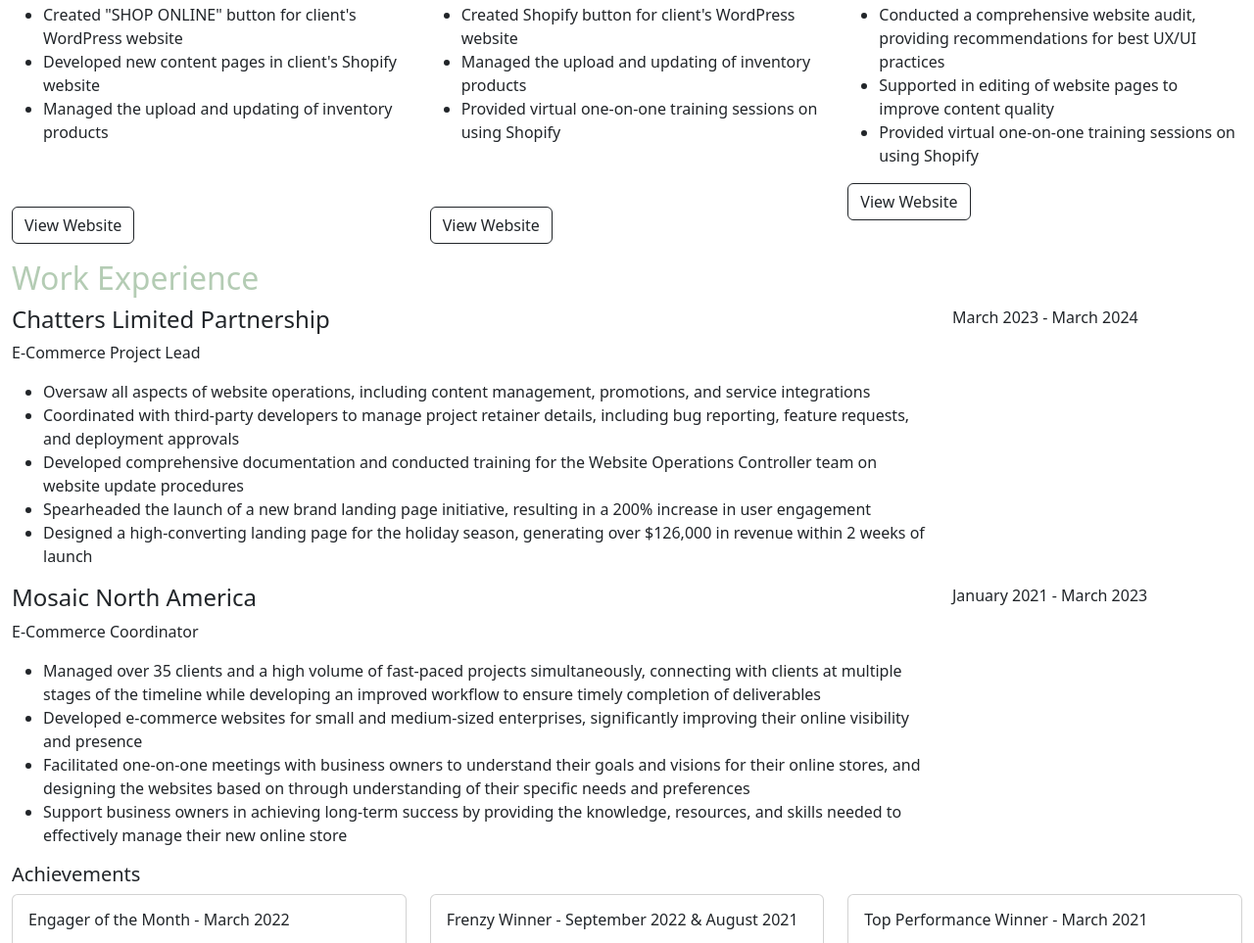
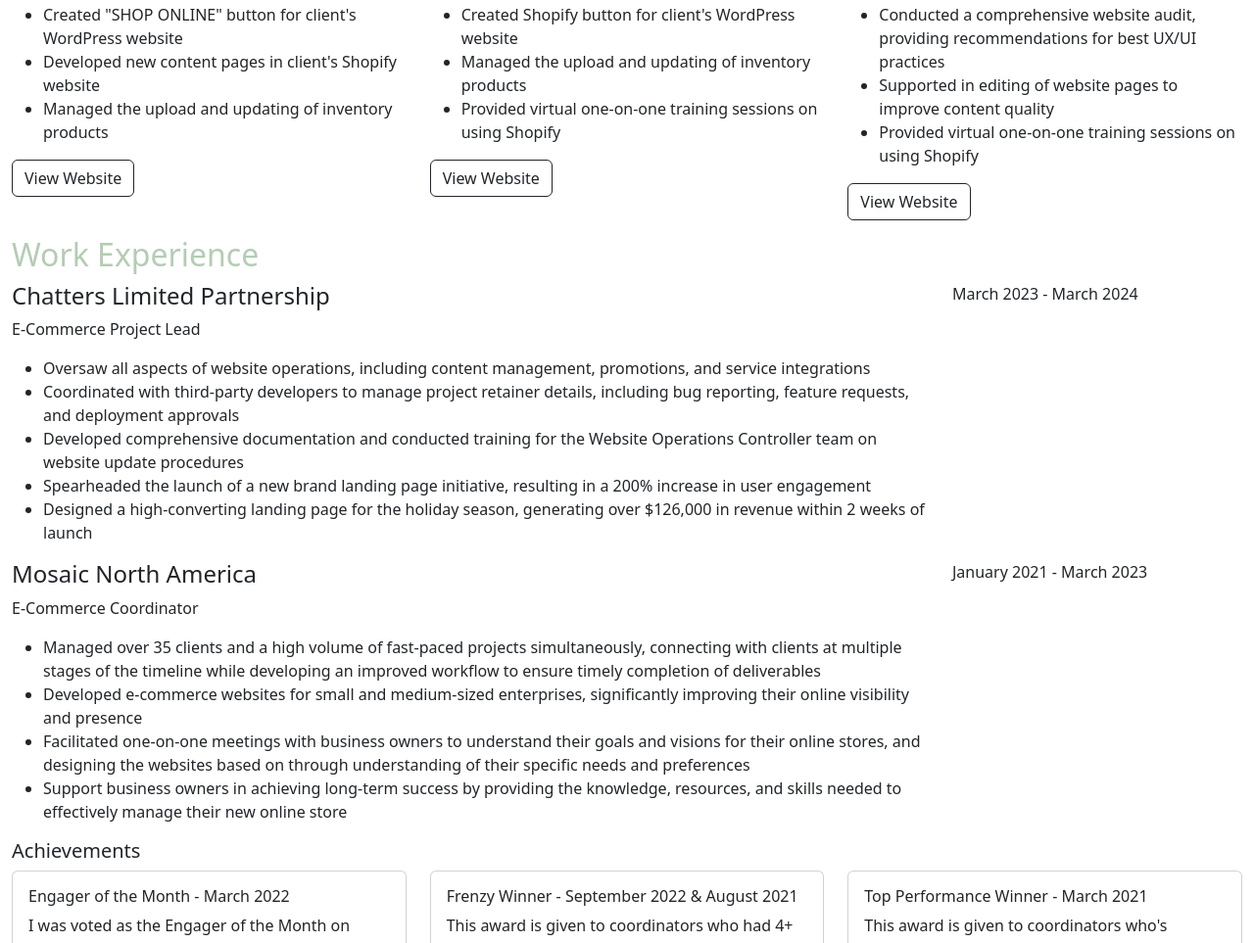
Before and after one commit to lynda-ho/lynda-ho.github.io, a plain HTML site: page index.html in a window 1280 px wide. Shown: the part 994-1957 px from the top of the page at 98% size. Drawn offline with nearby package versions, Linux system fonts and the light colour scheme.

Commit message:
Removing edits

```diff
--- a/index.html
+++ b/index.html
@@ -102,9 +102,7 @@
                     <li>Developed new content pages in client's Shopify website</li>
                     <li>Managed the upload and updating of inventory products</li>
                 </ul>
-                <div class="pt-5">
-                    <a href="https://charlesandhunt.com/" class="btn btn-outline-dark" role="button">View Website</a>
-                </div>
+                <a href="https://charlesandhunt.com/" class="btn btn-outline-dark" role="button">View Website</a>
             </div>
 
             <div class="col-sm-4">
@@ -118,9 +116,7 @@
                     <li>Managed the upload and updating of inventory products</li>
                     <li>Provided virtual one-on-one training sessions on using Shopify</li>
                 </ul>
-                <div class="pt-5">
-                    <a href="https://www.upluseducation.ca/" class="btn btn-outline-dark" role="button">View Website</a>
-                </div>
+                <a href="https://www.upluseducation.ca/" class="btn btn-outline-dark" role="button">View Website</a>
             </div>
 
             <div class="col-sm-4">
```
